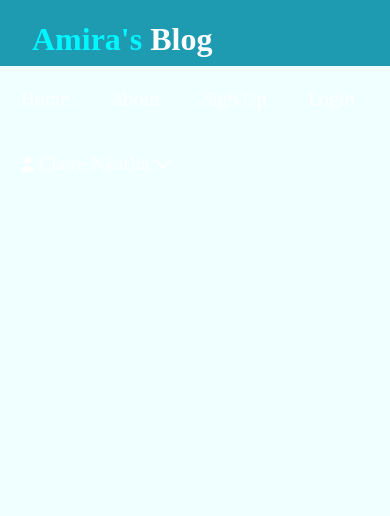
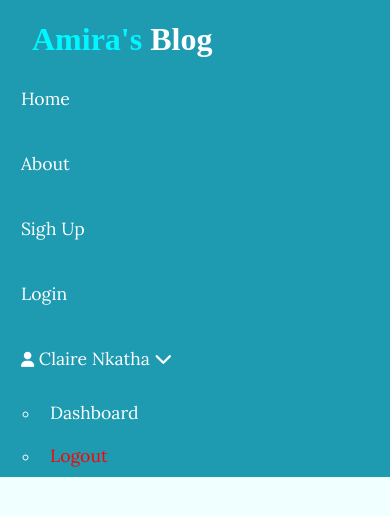
Before and after one commit to claireamira/MyBlog, a plain HTML site: page index.html in a window 390 px wide. Drawn offline with Linux system fonts and the light colour scheme; a web font is replaced by a local one.

Commit message:
My commit

```diff
--- a/css/styles.css
+++ b/css/styles.css
@@ -90,3 +90,29 @@ header ul li a:hover {
 header * {
     color: white;
 }
+
+@media only screen and (max-width:750px ){
+header ul{
+    width: 100%;
+    background:  rgb(31, 155, 177) ;
+}
+    header ul li{
+        width: 100%;
+    }
+header ul li ul{
+    position: static;
+    display: block;
+    width: 100%;
+    background: inherit;
+
+}
+header ul li ul li a {
+    padding: 10px;
+    color: white;
+    background: rgb(31, 155, 177) ;
+}
+header ul li ul li a.logout {
+    color: red;
+}
+
+}
```
